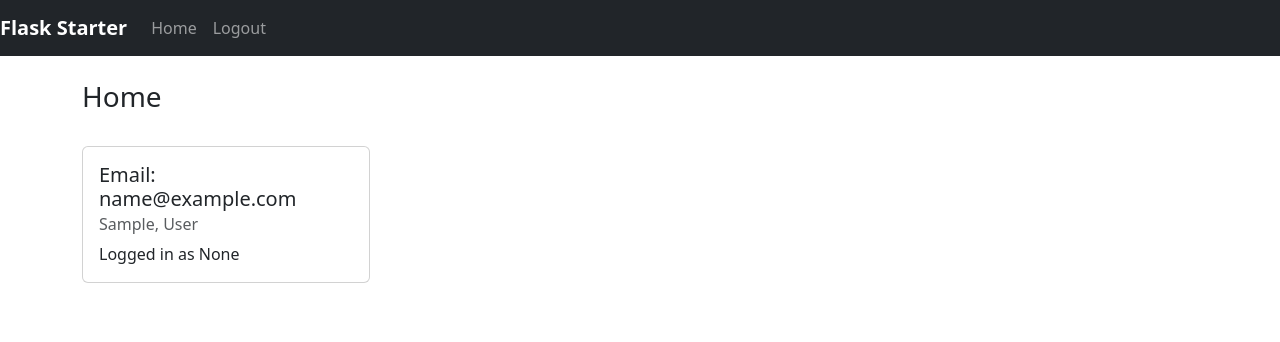
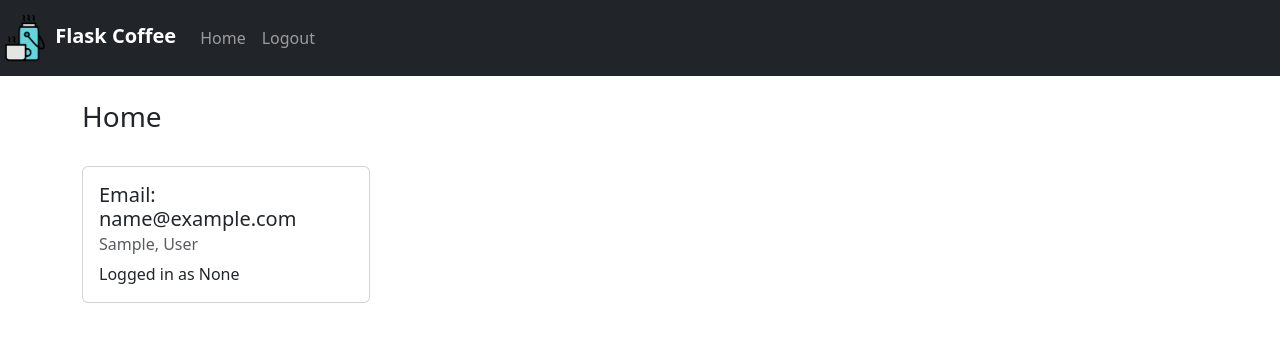
Before and after one commit to arungopalam/FlaskWithCoffee, a Flask app: page / in a window 1280 px wide. Shown: the top 342 px of the page. Run offline with Flask 3, Linux system fonts and the light colour scheme; the visitor is signed in with stand-in values (Sample User, id 1).

Commit message:
added pg

```diff
--- a/website/templates/base.html
+++ b/website/templates/base.html
@@ -1,3 +1,4 @@
+{% set app_name = "Flask Coffee" %}
 <!DOCTYPE html>
 <html>
 <head>
@@ -18,11 +19,15 @@
             href="{{ url_for('static', filename='main.css') }}"
             crossorigin="anonymous"
     />
-    <title>{% block title %} {% endblock %}</title>
+    <title>{{ app_name }} - {% block title %} {% endblock %}</title>
+    <link rel="icon" type="image/x-icon" href="{{ url_for('static', filename='favicon.ico') }}">
 </head>
 <body>
 <nav class="navbar navbar-expand-lg navbar-dark bg-dark">
-    <a class="navbar-brand" href="#"><b>Flask Starter</b></a>
+    <a class="navbar-brand" href="#">
+        <img src="{{ url_for('static', filename='flaskcoffee.png') }}" width="50" height="50" style="display: inline-block;">
+        <b>{{ app_name }}</b>
+    </a>
     <button class="navbar-toggler" type="button" data-bs-toggle="collapse" data-bs-target="#navbar">
         <span class="navbar-toggler-icon"></span>
     </button>
```
Also changed, not shown: website/static/favicon.ico (added), website/static/flaskcoffee.png (added).
